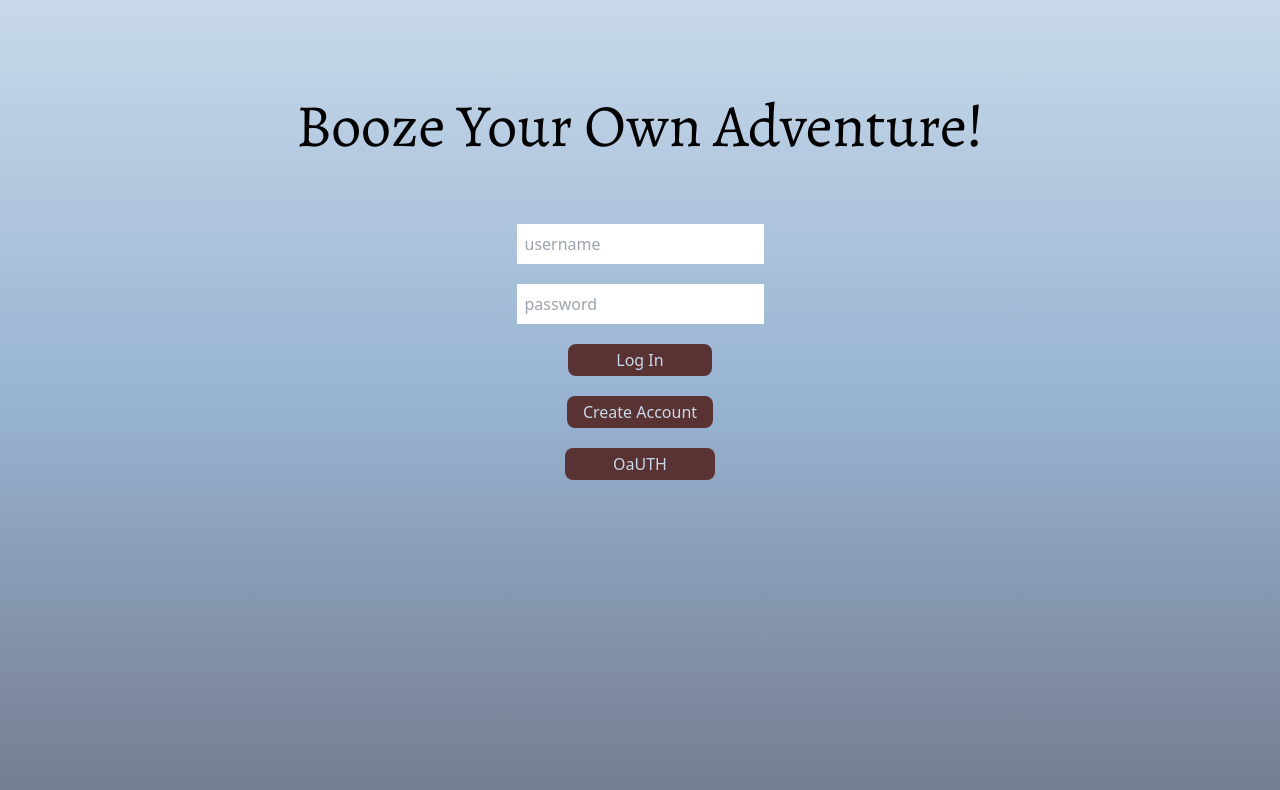
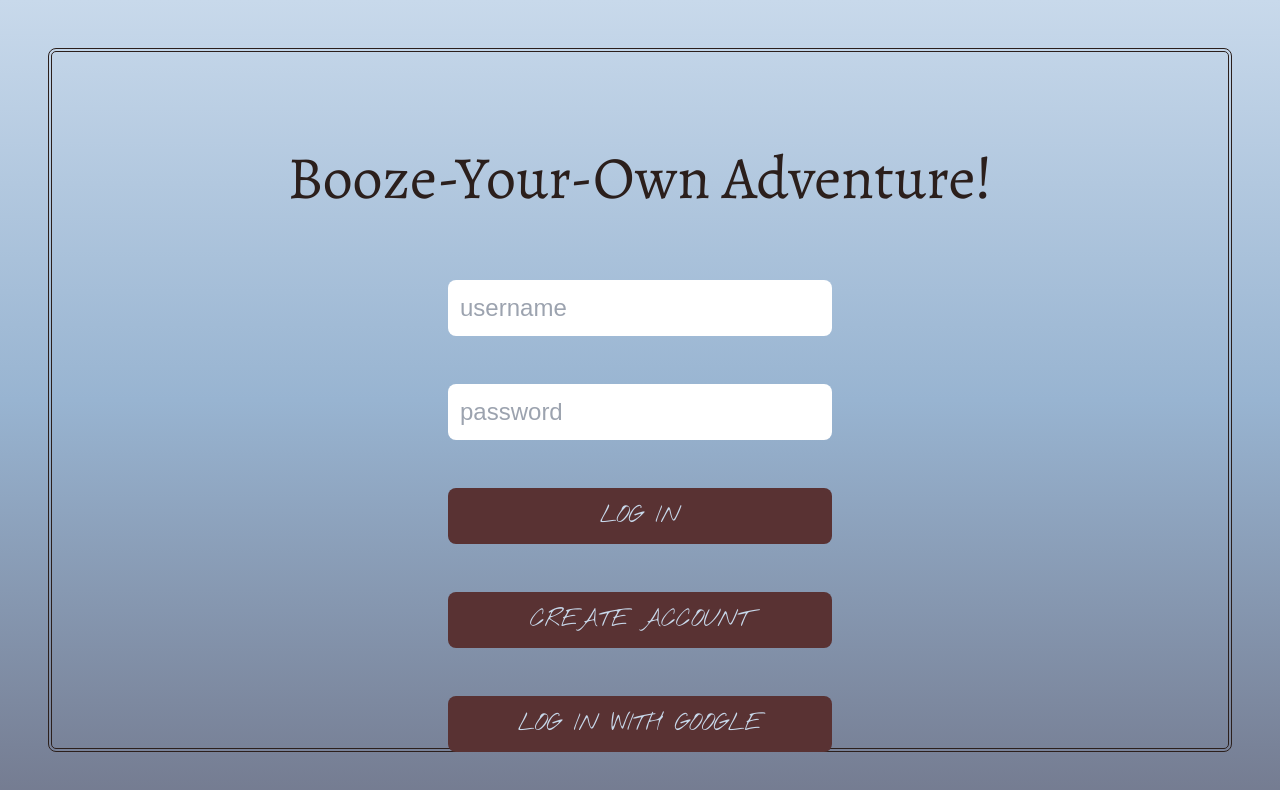
Before and after one commit to WobbegangTassel/booze-your-own-adventure, a React app: page /login in a window 1280 px wide. Shown: the top 790 px of the page. Built offline with nearby package versions, Linux system fonts and the light colour scheme.

Commit message:
this club has everything...

```diff
--- a/client/Pages/Signup.jsx
+++ b/client/Pages/Signup.jsx
@@ -1,4 +1,4 @@
-import React, { useState, useEffect } from "react";
+import React, { useState, useEffect } from 'react'
 
 function Signup() {
   //username text field
@@ -8,12 +8,30 @@ function Signup() {
   //sign up button
 
   return (
-    <div>
-      <input type="text" id="username" placeholder="username" />
-      <input type="text" id="password" placeholder="password" />
-      <button onClick={() => {}}>Sign Up!</button>
+    <div className="flex flex-col space-10 rounded-lg h-full w-full border-double border-4 border-brown-dark">
+      <h1 className="self-center p-3 py-12 mt-12 font-display text-brown-dark text-6xl flex-shrink-0">
+        Booze-Your-Own Adventure!
+      </h1>
+      <input
+        className="self-center my-6 p-3 flex-shrink-0 font-body rounded-lg text-2xl w-96 min-w-min"
+        type="text"
+        id="username"
+        placeholder="username"
+      />
+      <input
+        className="self-center my-6 p-3 flex-shrink-0 font-body rounded-lg text-2xl w-96 min-w-min"
+        type="text"
+        id="password"
+        placeholder="password"
+      />
+      <button
+        className="p-3 flex-shrink-0 self-center my-6 w-96 text-2xl min-w-min font-button text-blue-light rounded-lg bg-brown  hover:bg-brown-light hover:text-brown-dark"
+        onClick={() => {}}
+      >
+        Sign Up!
+      </button>
     </div>
-  );
+  )
 }
 
-export default Signup;
+export default Signup
--- a/client/Pages/atthebar.jsx
+++ b/client/Pages/atthebar.jsx
@@ -1,27 +1,25 @@
-import React, { useEffect, useState } from "react";
-import { Link, Outlet } from "react-router-dom";
+import React, { useEffect, useState } from 'react'
+import { Link, Outlet } from 'react-router-dom'
 
 function AtTheBar() {
   return (
     <div className="flex flex-col justify-center align-middle m-12">
-      <div className="shadow-2xl rounded-xl self-center text-3xl bg-brown-light text-brown-dark font-display border-dotted border-4 border-light-blue-500 p-10 mt-20">
-        <p>You are at the bar!</p>
-      </div>
-      <div className="shadow-2xl rounded-xl text-6xl bg-brown-light text-brown-dark font-display border-dotted border-4 border-light-blue-500 p-10 mt-20 flex flex-col justify-center align-middle">
-        <iframe
-          src="https://giphy.com/embed/3oKGz6J5SxUhyP2sms"
-          width="480"
-          height="322"
-          className="self-center"
-        ></iframe>
-      </div>
+      <iframe
+        src="https://giphy.com/embed/3oKGz6J5SxUhyP2sms"
+        width="480"
+        height="320"
+        className="self-center rounded-lg shadow-2xl max-w-xl mt-20 flex flex-col justify-center align-middle"
+      ></iframe>
+      <p className="self-center justify-center mt-12 p-2 flex-shrink-0 text-3xl font-display text-brown-dark">
+        You are at the bar!
+      </p>
 
-      <button className="py-1 flex-shrink-0 self-center px-10 text-blue-light rounded-lg bg-brown  hover:bg-brown-light hover:text-brown-dark mt-20">
+      <button className="p-3 flex-shrink-0 self-center my-6 w-96 text-2xl min-w-min font-button text-blue-light rounded-lg bg-brown  hover:bg-brown-light hover:text-brown-dark">
         <Link to="/story">What happens next?</Link>
       </button>
       <Outlet />
     </div>
-  );
+  )
 }
 
-export default AtTheBar;
+export default AtTheBar
--- a/client/Pages/homescreen.jsx
+++ b/client/Pages/homescreen.jsx
@@ -12,19 +12,31 @@ function Homescreen() {
   //sign up button
 
   return (
-    <div className="flex flex-col space-y-5">
+    <div className="flex flex-col space-5 rounded-lg h-full w-full border-double border-4 border-brown-dark">
+      <p className="self-center justify-center mt-12 p-2 flex-shrink-0 text-6xl font-display text-brown-dark">
+        Welcome to
+      </p>
+      <p className="self-center justify-center p-2 flex-shrink-0 text-6xl font-display text-brown-dark">
+        Booze-Your-Own Adventure!
+      </p>
+      <p className="self-center justify-center p-2 m-5 max-w-3xl flex-shrink-0 text-4xl font-body text-brown-dark">
+        Whether you are looking to explore a new city or shake up your usual
+        night out, BYOA has something for you! You will go on a fun-filled text
+        adventure that takes you out and about in your area, while making
+        decisions to chart your own path along the way!
+      </p>
       <input
-        className="self-center p-2 m-5 flex-shrink-0"
+        className="self-center my-6 p-3 flex-shrink-0 font-body rounded-lg text-2xl w-96 min-w-min"
         type="text"
         id="password"
         placeholder="zip code"
       />
-      <button className="py-1 flex-shrink-0 self-center px-12 m-5 text-blue-light rounded-lg bg-brown  hover:bg-brown-light hover:text-brown-dark">
+      <button className="p-3 flex-shrink-0 self-center my-6 w-96 text-2xl min-w-min font-button text-blue-light rounded-lg bg-brown  hover:bg-brown-light hover:text-brown-dark">
         <Link to="/story">Start a new adventure!</Link>
       </button>
       <Outlet />
       <button
-        className="py-1 flex-shrink-0 self-center px-10 text-blue-light rounded-lg bg-brown  hover:bg-brown-light hover:text-brown-dark"
+        className="p-3 flex-shrink-0 self-center my-6 w-96 text-2xl min-w-min font-button text-blue-light rounded-lg bg-brown  hover:bg-brown-light hover:text-brown-dark"
         type=""
         onClick={() => {}}
       >
--- a/client/Pages/login.jsx
+++ b/client/Pages/login.jsx
@@ -9,42 +9,42 @@ function Login() {
   //sign up button
 
   return (
-    <div className="flex flex-col space-y-5">
-      <h1 className="self-center p-2 py-12 font-display text-6xl flex-shrink-0">
-        Booze Your Own Adventure!
+    <div className="flex flex-col space-10 rounded-lg h-full w-full border-double border-4 border-brown-dark">
+      <h1 className="self-center p-3 py-12 mt-12 font-display text-brown-dark text-6xl flex-shrink-0">
+        Booze-Your-Own Adventure!
       </h1>
       <input
-        className="self-center p-2 flex-shrink-0"
+        className="self-center my-6 p-3 flex-none font-body rounded-lg w-96 text-2xl min-w-min"
         type="text"
         id="username"
         placeholder="username"
       />
       <input
-        className="self-center p-2 flex-shrink-0"
+        className="self-center my-6 p-3 flex-shrink-0 font-body rounded-lg text-2xl w-96 min-w-min"
         type="text"
         id="password"
         placeholder="password"
       />
       <button
-        className="py-1 flex-shrink-0 self-center px-12 text-blue-light rounded-lg bg-brown  hover:bg-brown-light hover:text-brown-dark"
+        className="p-3 flex-shrink-0 my-6 self-center font-button text-blue-light w-96 min-w-min text-2xl rounded-lg bg-brown  hover:bg-brown-light hover:text-brown-dark"
         type="submit"
         onClick={oauth}
       >
-        Log In
+        LOG IN
       </button>
       <button
-        className="py-1 flex-shrink-0 self-center px-4 text-blue-light rounded-lg bg-brown  hover:bg-brown-light hover:text-brown-dark"
+        className="p-3 flex-shrink-0 self-center my-6 w-96 text-2xl min-w-min font-button text-blue-light rounded-lg bg-brown  hover:bg-brown-light hover:text-brown-dark"
         type=""
         onClick={() => {}}
       >
-        Create Account
+        CREATE ACCOUNT
       </button>
       <button
-        className="py-1 self-center px-12 text-blue-light rounded-lg bg-brown  hover:bg-brown-light hover:text-brown-dark"
+        className="p-3 self-center w-96 min-w-min my-6 mb-12 text-2xl font-button flex-shrink-0 text-blue-light rounded-lg bg-brown  hover:bg-brown-light hover:text-brown-dark"
         type=""
         onClick={() => {}}
       >
-        OaUTH
+        LOG IN WITH GOOGLE
       </button>
     </div>
   )
--- a/client/Pages/map.jsx
+++ b/client/Pages/map.jsx
@@ -1,18 +1,18 @@
-import React, { useEffect, useState } from "react";
-import { Link, Outlet } from "react-router-dom";
+import React, { useEffect, useState } from 'react'
+import { Link, Outlet } from 'react-router-dom'
 
 function BarMap() {
   return (
     <div className="flex flex-col justify-center align-middle m-12">
-      <p className="self-center p-2 py-12 font-display text-6xl flex-shrink-0">
+      <p className="self-center justify-center p-2 m-5 flex-shrink-0 text-4xl font-body text-brown-dark">
         You are looking at a map!
       </p>
-      <button className="py-1 flex-shrink-0 self-center px-10 text-blue-light rounded-lg bg-brown  hover:bg-brown-light hover:text-brown-dark">
+      <button className="p-3 flex-shrink-0 my-6 self-center font-button text-blue-light w-96 min-w-min text-2xl rounded-lg bg-brown  hover:bg-brown-light hover:text-brown-dark">
         <Link to="/drink">I'm here!</Link>
       </button>
       <Outlet />
     </div>
-  );
+  )
 }
 
-export default BarMap;
+export default BarMap
--- a/client/Pages/travelPlan.jsx
+++ b/client/Pages/travelPlan.jsx
@@ -1,21 +1,23 @@
-import React, { useEffect, useState } from "react";
-import { Link, Outlet } from "react-router-dom";
+import React, { useEffect, useState } from 'react'
+import { Link, Outlet } from 'react-router-dom'
 
 function TravelPlan({ choice }) {
-  console.log(choice);
+  console.log(choice)
 
   return (
     <div className="flex flex-col justify-center align-middle m-12">
-      <div className="shadow-2xl rounded-xl text-6xl bg-brown-light text-brown-dark font-display border-dotted border-4 border-light-blue-500 p-10 mt-20">
-        <p>You chose {choice}. That mean's we're headed to a new location!</p>
+      <div className="shadow-2xl rounded-xl text-6xl bg-brown-light text-brown-dark font-display self-center border-double max-w-3xl mb-12 border-4 border-light-blue-500 p-10 mt-20">
+        <p className="self-center justify-center p-2 m-5 flex-shrink-0 text-4xl font-body text-brown-dark">
+          You chose {choice}. That mean's we're headed to a new location!
+        </p>
       </div>
 
-      <button className="rounded-xl shadow-2xl w-80 bg-brown text-brown-light self-center font-display hover:bg-brown-dark p-5 text-5xl m-5 mt-20">
+      <button className="p-3 flex-shrink-0 my-6 self-center font-button text-blue-light w-96 min-w-min text-2xl rounded-lg bg-brown  hover:bg-brown-light hover:text-brown-dark">
         <Link to="/map">Let's go!</Link>
       </button>
       <Outlet />
     </div>
-  );
+  )
 }
 
-export default TravelPlan;
+export default TravelPlan
--- a/index.html
+++ b/index.html
@@ -3,10 +3,7 @@
     <meta charset="UTF-8" />
     <link rel="preconnect" href="https://fonts.googleapis.com" />
     <link rel="preconnect" href="https://fonts.gstatic.com" crossorigin />
-    <link
-      href="https://fonts.googleapis.com/css2?family=Alegreya&family=Alegreya+Sans:wght@300&display=swap"
-      rel="stylesheet"
-    />
+    <link href="https://fonts.googleapis.com/css2?family=Alegreya&family=Alegreya+Sans:wght@300&family=Nothing+You+Could+Do&display=swap" rel="stylesheet">
     <title>Booze Your Own Adventure</title>
   </head>
   <body>
--- a/tailwind.config.js
+++ b/tailwind.config.js
@@ -1,24 +1,25 @@
 /** @type {import('tailwindcss').Config} */
 module.exports = {
-  content: ["./client/**/*.{js,jsx}"],
+  content: ['./client/**/*.{js,jsx}'],
   theme: {
-    extend: { textColor: ["active"] },
+    extend: { textColor: ['active'] },
     colors: {
       blue: {
-        light: "#c8d9eb",
-        DEFAULT: "#98b4d1",
-        dark: "#747b90",
+        light: '#c8d9eb',
+        DEFAULT: '#98b4d1',
+        dark: '#747b90',
       },
       brown: {
-        light: "#faf8f6",
-        DEFAULT: "#593233",
-        dark: "#2b1f1c",
+        light: '#faf8f6',
+        DEFAULT: '#593233',
+        dark: '#2b1f1c',
       },
     },
     fontFamily: {
-      display: ["Alegreya", "serif"],
-      body: ["Alegreya Sans", "sans - serif"],
+      display: ['Alegreya', 'serif'],
+      body: ['Alegreya Sans', 'sans-serif'],
+      button: ['Nothing You Could Do', 'cursive'],
     },
   },
   plugins: [],
-};
+}
```
Also changed, not shown: client/Pages/storypage.jsx (+36 -28 lines), 1 other file (tests, documents, lock files or other folders).
